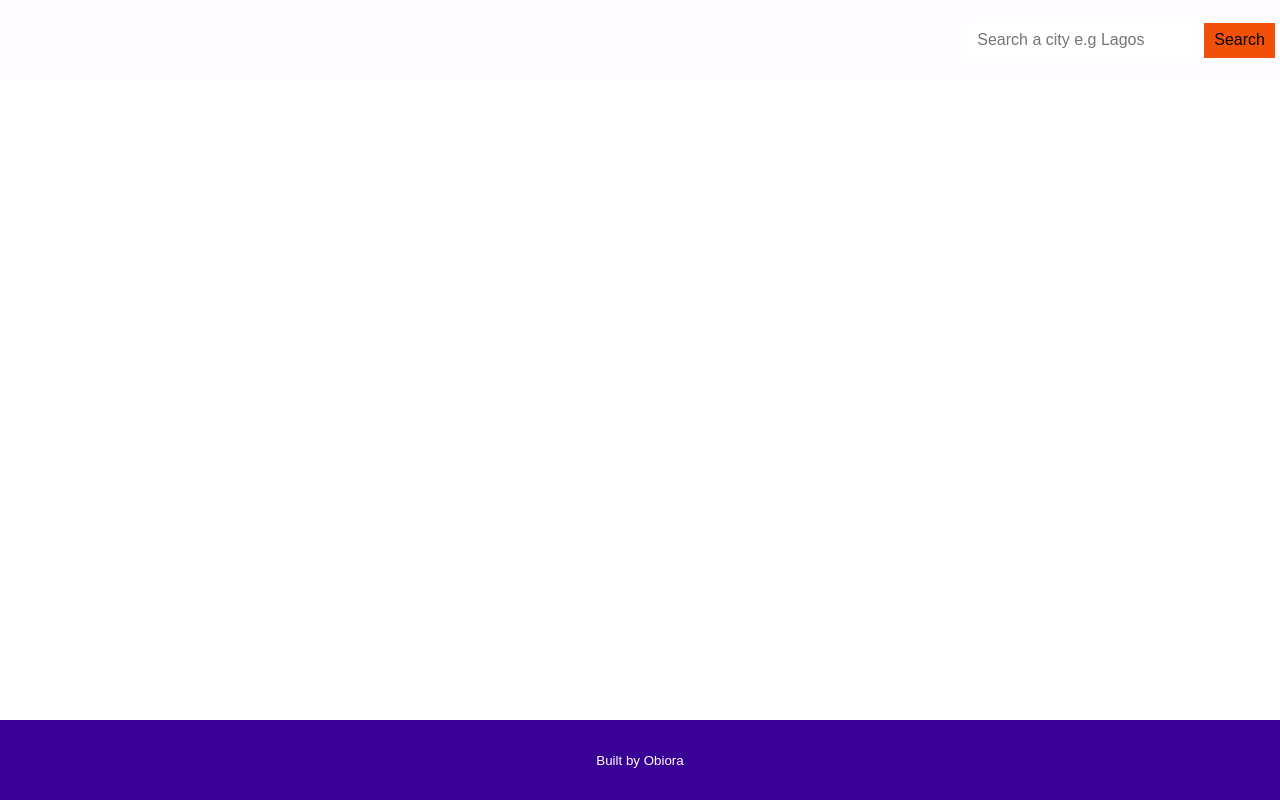
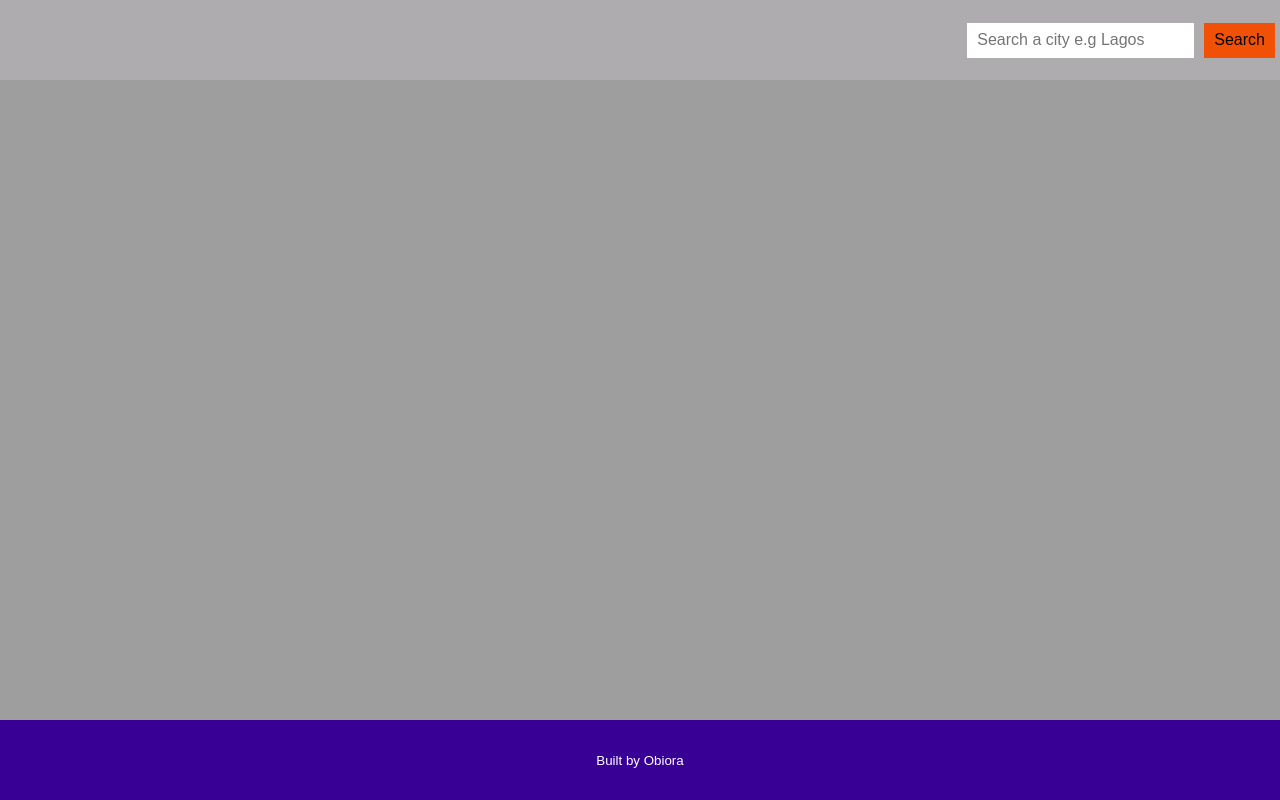
Before and after one commit to obioraigboanusi/Smash-it_WeatherApp, a plain HTML site: page index.html in a window 1280 px wide. Drawn offline with Linux system fonts and the light colour scheme; the site is published under a folder, as on GitHub Pages, so addresses that start at the root find nothing.

Commit message:
adjusted the bg image

```diff
--- a/styles.css
+++ b/styles.css
@@ -7,7 +7,7 @@
 body {
   min-height: 100vh;
   width: 100vw;
-  background-image: url('/assets/levi-bare-5__JKMn5H_c-unsplash.jpg');
+  background-image: url('./assets/levi-bare-5__JKMn5H_c-unsplash.jpg');
   background-size: cover;
   /* background-color:#e5c8bd; */
   color: white;
```
